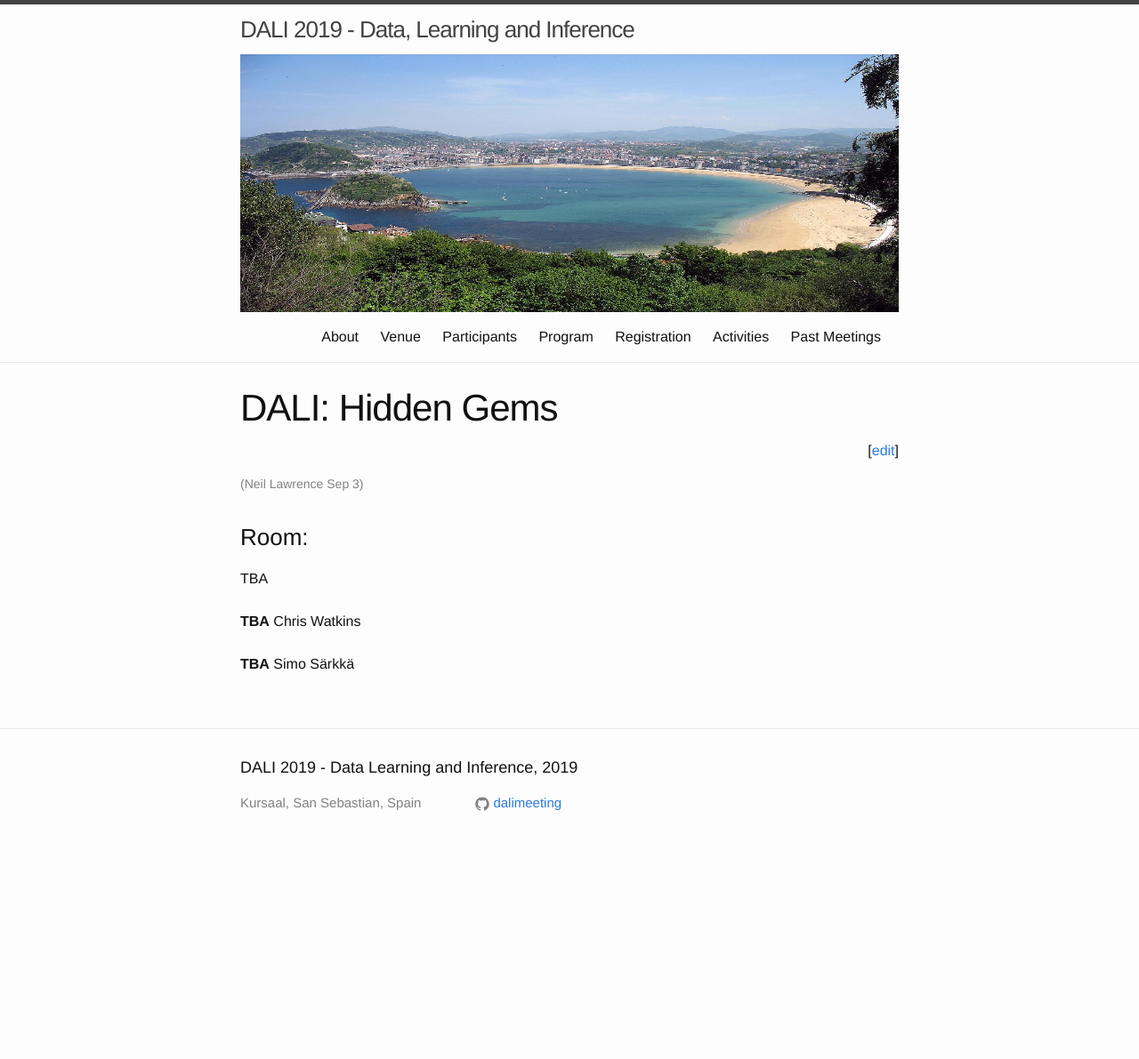
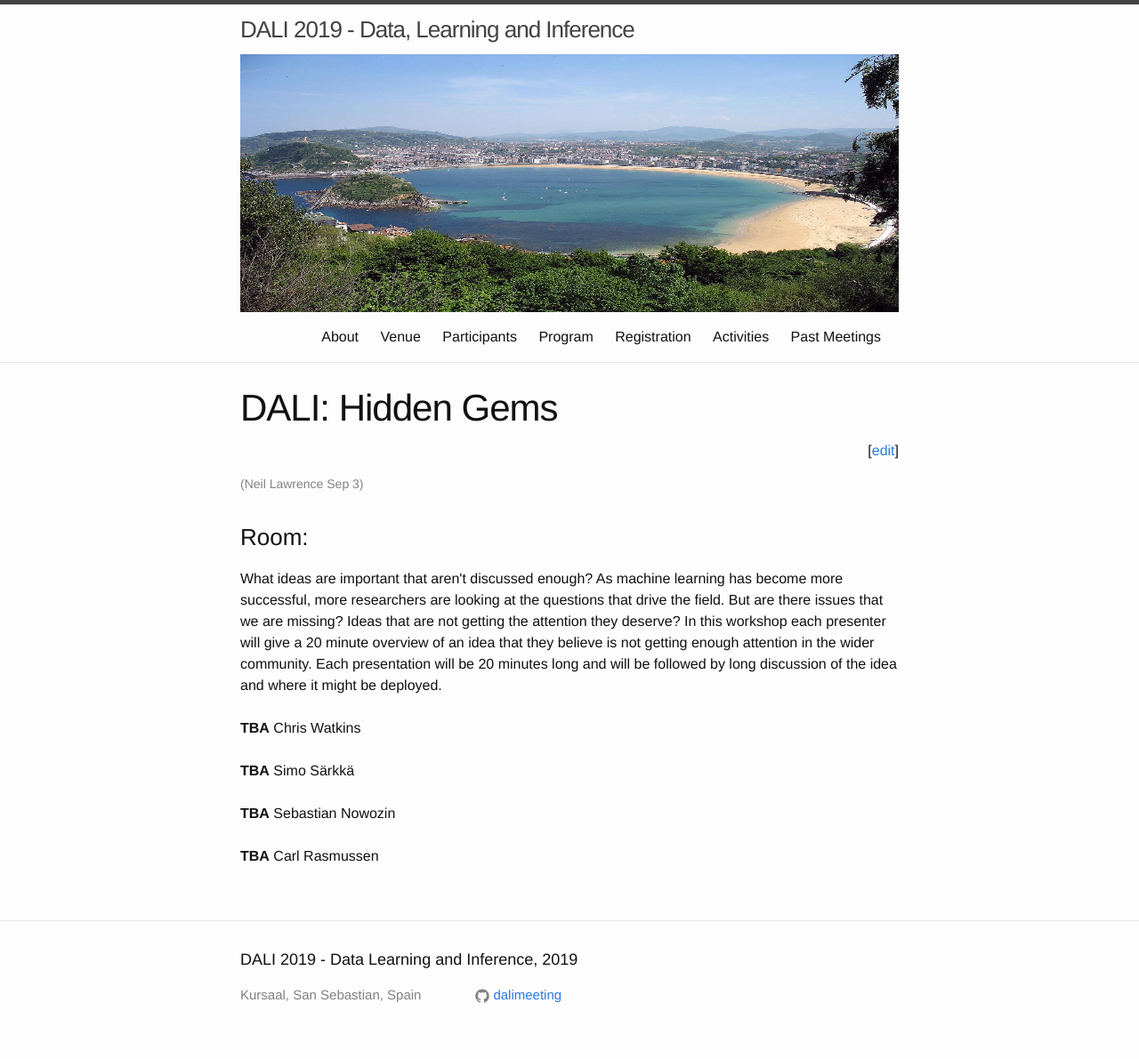
Before and after one commit to dalimeeting/dalimeeting.github.io, a Jekyll site: the page built from _posts/2019-09-03-workshop-03-04.md, in a window 1280 px wide. Shown: the whole page at 89% size. Built offline with Jekyll 4.4.1, drawn with Linux system fonts in a browser that asks for light colours; before the commit the page ends 975 px from its top, so only the background shows below that.

Commit message:
Update 2019-09-03-workshop-03-04.md

```diff
--- a/_posts/2019-09-03-workshop-03-04.md
+++ b/_posts/2019-09-03-workshop-03-04.md
@@ -1,7 +1,7 @@
 ---
 title:  "DALI: Hidden Gems"
 layout: multitrack
-abstract: "TBA"
+abstract: "What ideas are important that aren't discussed enough? As machine learning has become more successful, more researchers are looking at the questions that drive the field. But are there issues that we are missing? Ideas that are not getting the attention they deserve? In this workshop each presenter will give a 20 minute overview of an idea that they believe is not getting enough attention in the wider community. Each presentation will be 20 minutes long and will be followed by long discussion of the idea and where it might be deployed."
 organizer_url:
 categories:
 - dali2019b
@@ -19,4 +19,12 @@ talks:
   author:
   - given: Simo
     family: Särkkä
+- title: "TBA"
+  author:
+  - given: Sebastian
+    family: Nowozin
+- title: "TBA"
+  author:
+  - given: Carl
+    family: Rasmussen
 ---
```
